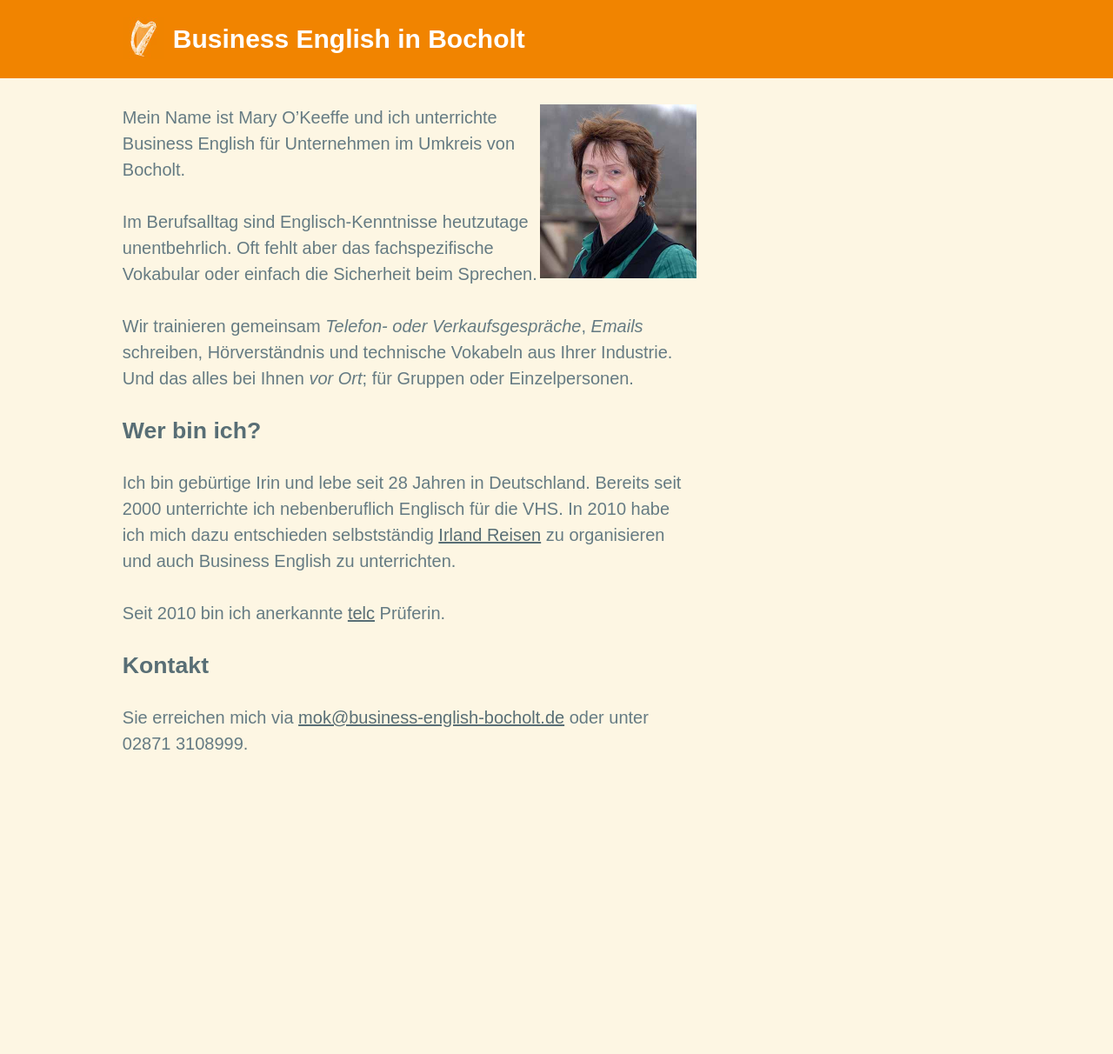
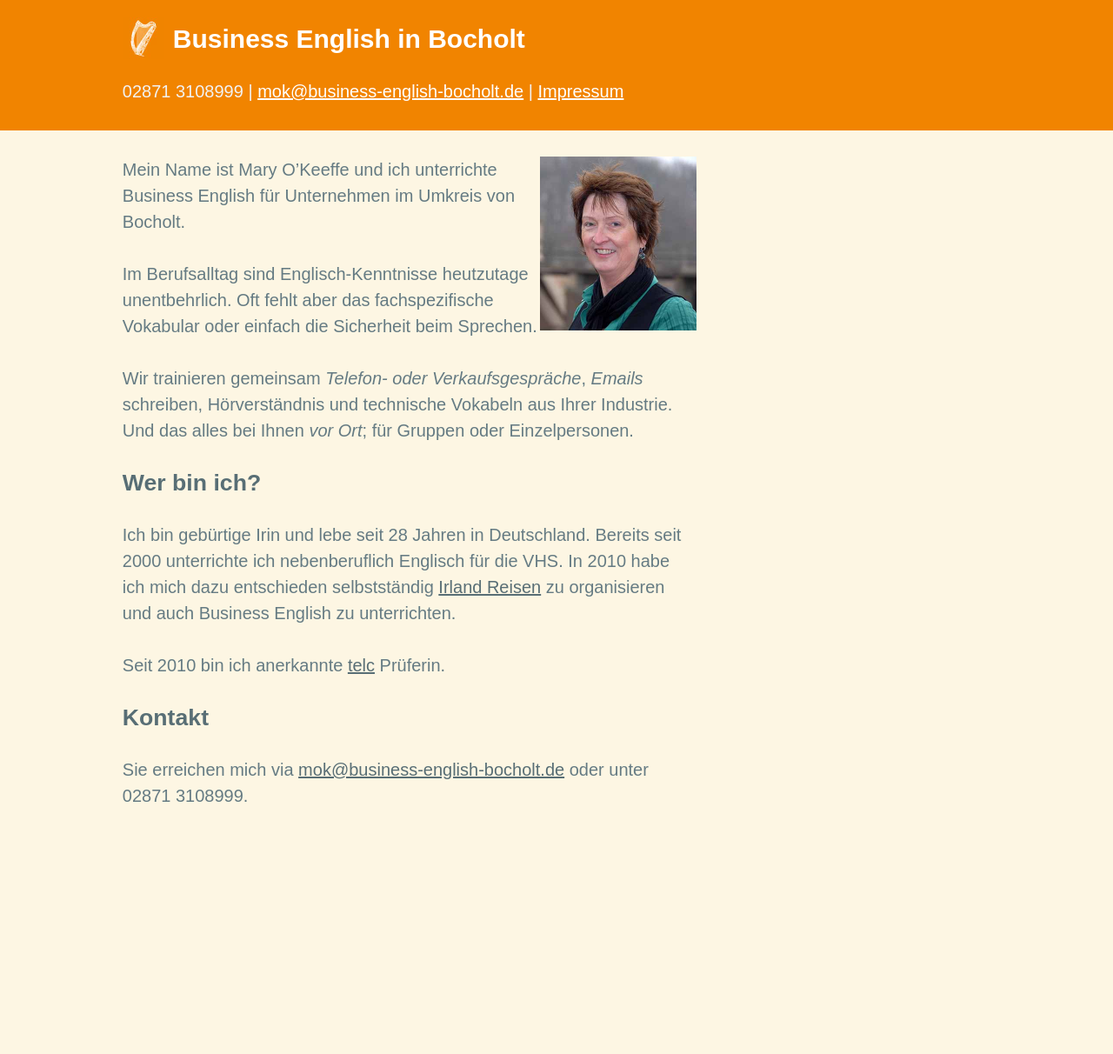
Before and after one commit to ArloL/business-english, a Jekyll site: the page built from index.md, in a window 1280 px wide. Shown: the whole page at 87% size. Built offline with Jekyll 4.4.1, drawn with Linux system fonts in a browser that asks for light colours; before the commit the page ends 1152 px from its top, so only the background shows below that.

Commit message:
Added a subtitle including contact info and impressum

```diff
--- a/_includes/header.html
+++ b/_includes/header.html
@@ -33,5 +33,8 @@
     <div class="header content clearfix">
         <img alt="" class="fl logo" height="48" width="48" src="img/logo.jpg" />
         <h1>{{ site.title }}</h1>
+        <p class="content">
+            02871 3108999 | <a href="mailto:mok@business-english-bocholt.de">mok@business-english-bocholt.de</a> | <a href="impressum.html">Impressum</a>
+        </p>
     </div>
 </div>
```
